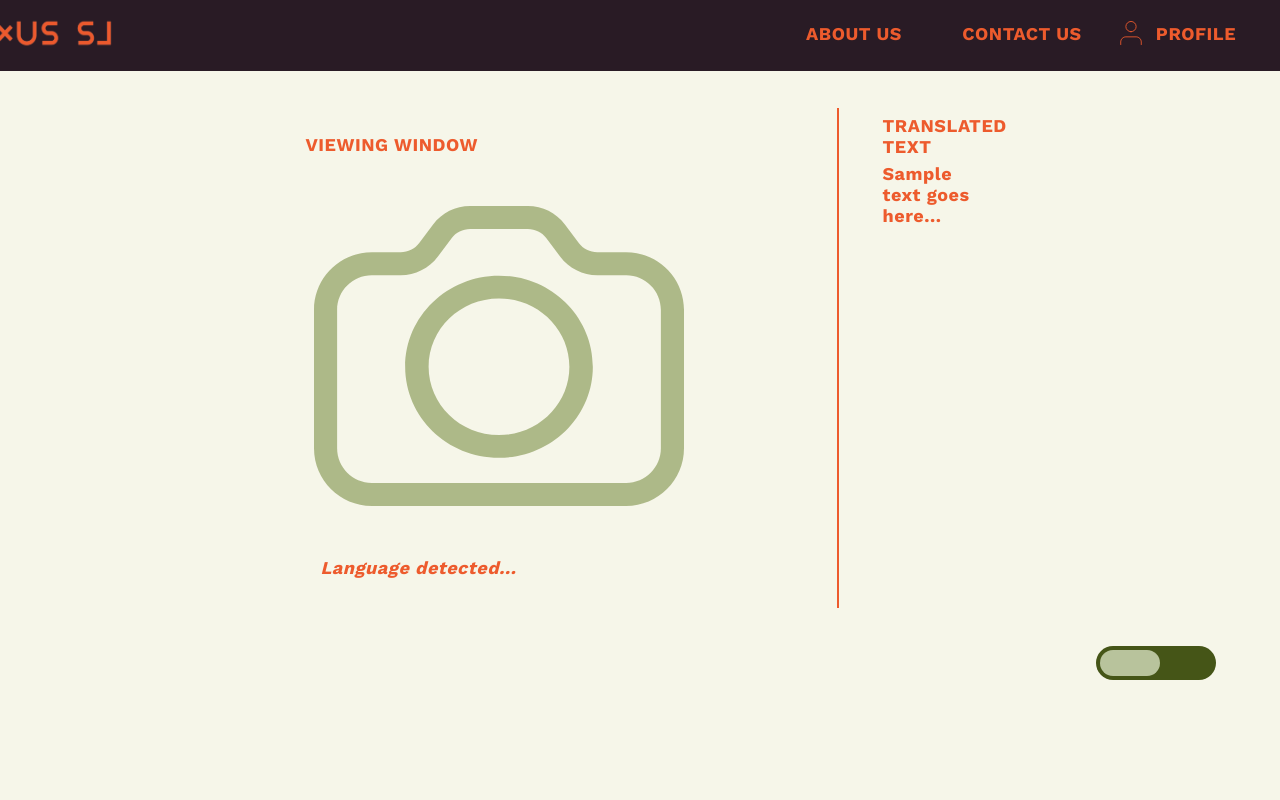
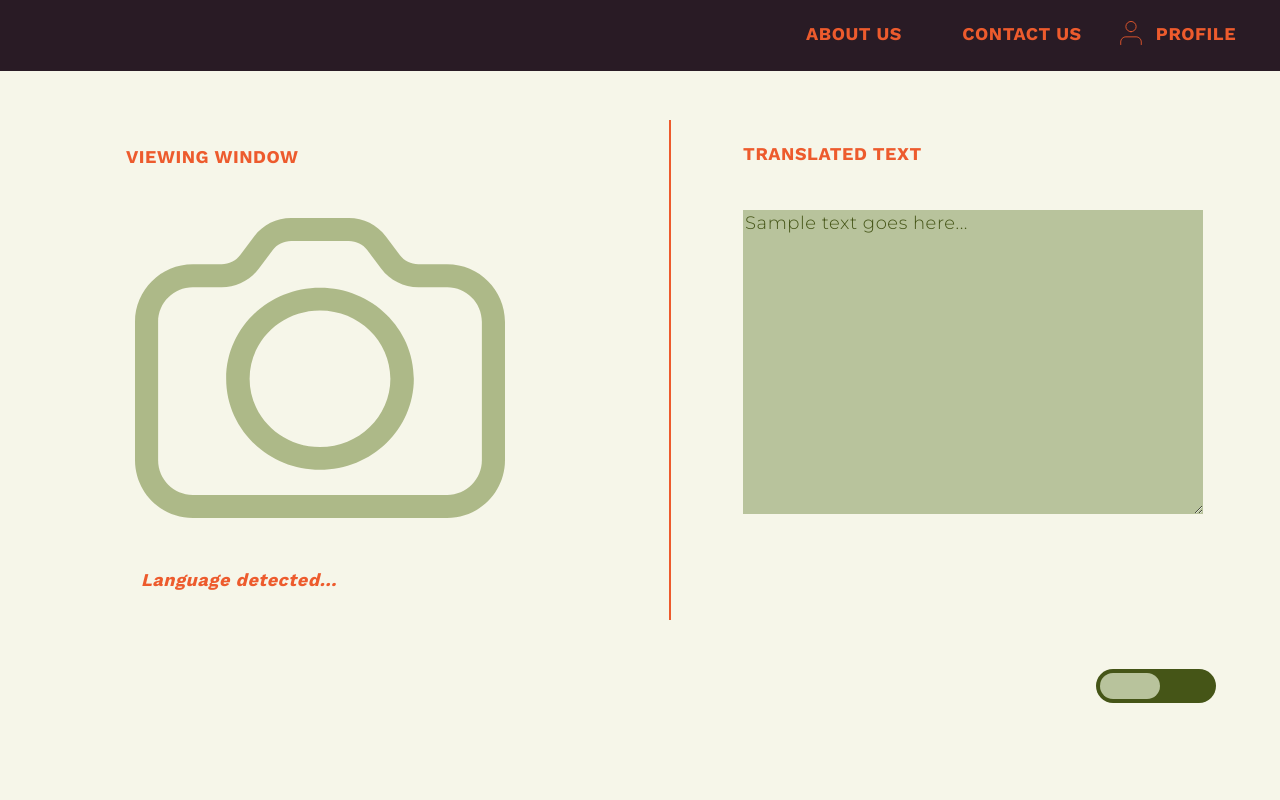
Before and after one commit to gurkirat91/NexusSL, a Flask app: page /home in a window 1280 px wide. Run offline with Flask 3, Linux system fonts and the light colour scheme.

Commit message:
edited sign to text

```diff
--- a/static/css/global_nav.css
+++ b/static/css/global_nav.css
@@ -48,16 +48,19 @@ body {
     height: 30px;
     width: 22px;
     margin-left: 14px;
+    cursor: pointer;
   }
   .nav-logo{
     position: relative;
     /* justify-content: flex-start; */
-    width: 13%;
-    height: 47%;
-    margin: 14px;
+    display: flex;
+    width: 82%;
+    height: 45%;
+    margin: 18px;
     /* padding-right: 48%; */
-    left: -50%;
-    top: 4%
+    left: -418%;
+    top: 4%;
+    margin-right: auto;
   }
 html{
   margin: 0%;
--- a/static/css/signTtext.css
+++ b/static/css/signTtext.css
@@ -1,8 +1,9 @@
-.signtotext{
+.signtotext {
   display: flex;
   flex-direction: column;
 }
-.main{
+
+.main {
   display: flex;
   flex-direction: row;
   justify-content: center;
@@ -13,38 +14,59 @@
   font-size: 18px;
   letter-spacing: 0.03em;
 }
-.main-el{
+
+.main-el {
   margin: 5%;
   /* margin-left: auto;
     margin-right: auto; */
 }
-.sub-el{
+
+.sub-el {
   margin: 5%;
 }
+
 .line {
   border-left: 2px solid rgba(237, 91, 45, 1);
   height: 500px;
   margin-left: auto;
   margin-right: auto;
 }
-.camera{
+
+.camera {
   display: flex;
   margin: 10px;
   /* background: #677D2A; */
   opacity: 50%;
-    width:500px;
-    height:350px;
+  width: 500px;
+  height: 350px;
 }
-.camera-icon{
+
+.camera-icon {
   justify-content: center;
   align-items: center;
   opacity: 100%;
   z-index: 2;
 }
-.toggle{
+
+.txt-box {
+  background-color: #B8C39C;
+  border: 0;
+  height: 300px;
+  width: 456px;
+}
+
+.txt-box::placeholder {
+  color: #455517;
+  font-family: 'Montserrat', sans-serif;
+  font-size: 18px;
+  letter-spacing: 0.03em;
+}
+
+.toggle {
   margin-left: auto;
   margin-right: 5%;
 }
+
 .switch {
   position: relative;
   display: inline-block;
@@ -71,6 +93,7 @@
   -webkit-transition: .4s;
   transition: .4s;
 }
+
 .slider::before {
   position: absolute;
   content: "";
@@ -82,16 +105,19 @@
   -webkit-transition: .4s;
   transition: .4s;
 }
-  input:checked + .slider {
-    background-color:  #B8C39C;
+
+input:checked+.slider {
+  background-color: #B8C39C;
 }
-  input:checked +.slider.round::before{
+
+input:checked+.slider.round::before {
   background-color: #455517;
 }
+
 /* input:focus + .slider {
     box-shadow: 0 0 1px #2196F3;
   } */
-  input:checked + .slider:before {
+input:checked+.slider:before {
   -webkit-transform: translateX(52px);
   -ms-transform: translateX(52px);
   transform: translateX(52px);
@@ -102,6 +128,7 @@
   border-radius: 34px;
 }
 
-  .slider.round::before,.slider.slider.round::after {
-    border-radius:34px;
+.slider.round::before,
+.slider.slider.round::after {
+  border-radius: 34px;
 }
--- a/templates/base.html
+++ b/templates/base.html
@@ -11,16 +11,17 @@
     <link rel="stylesheet" href={{url_for('static',filename='css/contact.css')}} />
 <!--/////////////////////-->
   <link rel="stylesheet" href="https://fonts.googleapis.com/css2?family=Work Sans:wght@700&display=swap" />
+  <link href="https://fonts.googleapis.com/css2?family=Montserrat:wght@300&display=swap" rel="stylesheet">
 
 </head>
 
 <body>
   <div class="bg">
     <div class="navflex">
-        <img class="nav-logo" alt="" src={{url_for('static',filename='images/logo.png')}} />
+      <a href="{{url_for('home')}}"><img class="nav-logo" alt="" src={{url_for('static',filename='images/logo.png')}} /></a>
         <div class="nav-item"><a href="{{url_for('about')}} " class="nav-link">ABOUT US</a></div>
         <div class="nav-item"><a href="{{url_for('contact')}} " class="nav-link">CONTACT US</a></div>
-        <a href="{{url_for('home')}}"><img class="nav-item-img" alt="" src={{url_for('static',filename='images/user.svg')}} onclick="window.location.href = url_for('home');"/></a>
+        <img class="nav-item-img" alt="" src={{url_for('static',filename='images/user.svg')}} />
         <div class="nav-item p">PROFILE</div>
     </div>
     {% block data %}-->
--- a/templates/home_sign_to_text.html
+++ b/templates/home_sign_to_text.html
@@ -13,7 +13,8 @@
                 <div class="line main-el"></div>
                 <div class="txt main-el">
                     <p class="sub-el">TRANSLATED TEXT</p>
-                    <p class="sub-el">Sample text goes here...</p>
+                    <textarea type="text" class="sub-el txt-box" placeholder="Sample text goes here..."></textarea>
+                    <!-- <p class="sub-el">Sample text goes here...</p> -->
                 </div>
             </div>
             <div class="toggle"><label class="switch">
```
Lines whose indentation alone changed are shown as unchanged.
